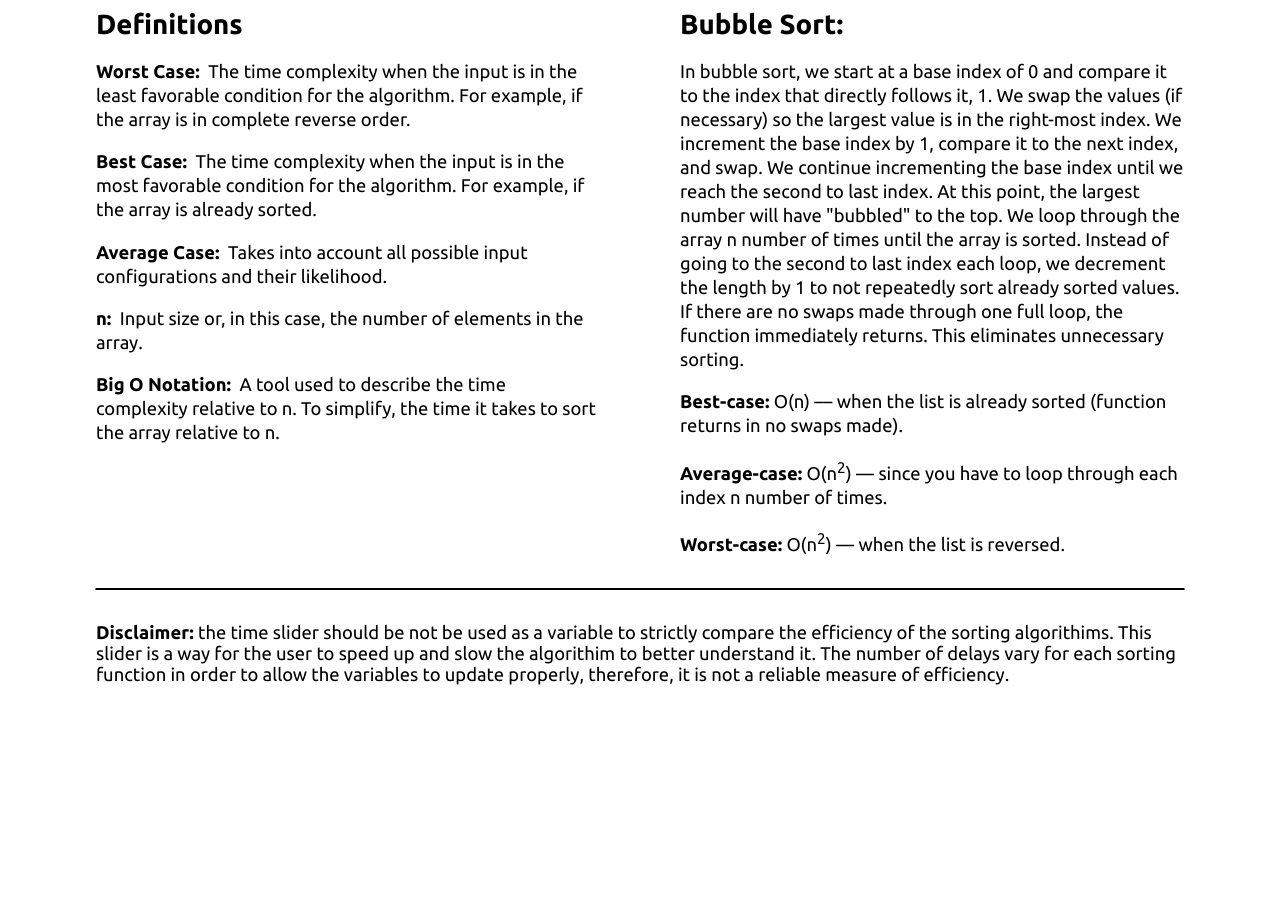
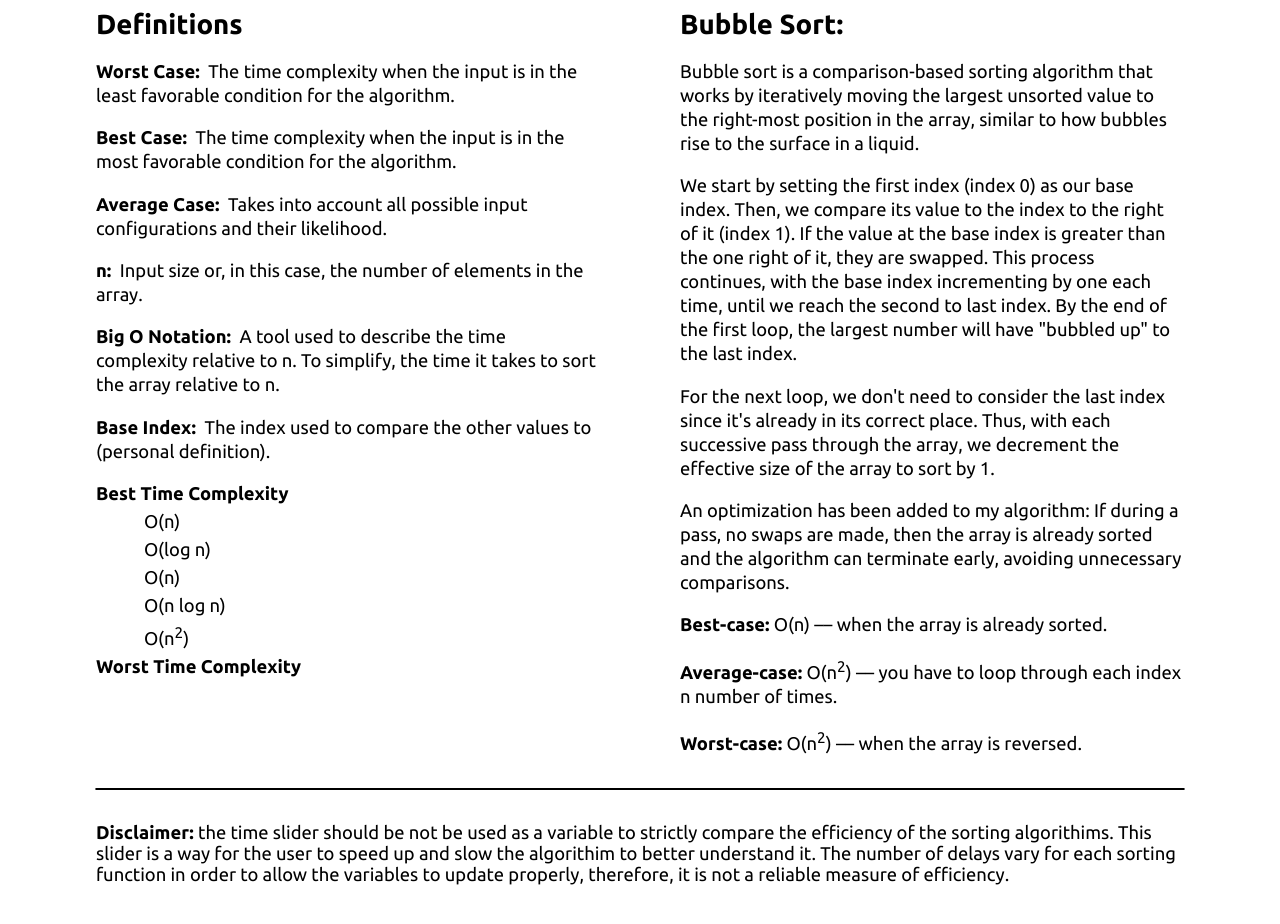
Before and after one commit to emrah-i/Sort, a React (Create React App) app in the folder sorting/: page / in a window 1280 px wide. Shown: the part 840-1764 px from the top of the page. Before the commit the page ends 1589 px from the top, so only its background shows below. Built offline with nearby package versions, Linux system fonts and the light colour scheme.

Commit message:
Updated descriptions to each value

```diff
--- a/sorting/src/components/bigo.jsx
+++ b/sorting/src/components/bigo.jsx
@@ -8,16 +8,26 @@ function BigO(props) {
         content = (
           <div>
             <h2>Bubble Sort:</h2>
-            <p>In bubble sort, we start at a base index of 0 and compare it to the index that directly follows it, 1. We swap the values (if necessary) so the largest value is in the right-most index.
-                We increment the base index by 1, compare it to the next index, and swap.
-                We continue incrementing the base index until we reach the second to last index.
-                At this point, the largest number will have "bubbled" to the top.
-                We loop through the array n number of times until the array is sorted.
-                Instead of going to the second to last index each loop, we decrement the length by 1 to not repeatedly sort already sorted values.
-                If there are no swaps made through one full loop, the function immediately returns. This eliminates unnecessary sorting.</p>
-            <p><b>Best-case:</b> O(n) –– when the list is already sorted (function returns in no swaps made).</p>
-            <p><b>Average-case:</b> O(n<sup>2</sup>) –– since you have to loop through each index n number of times.</p>
-            <p><b>Worst-case:</b> O(n<sup>2</sup>) –– when the list is reversed.</p>
+            <p>
+              Bubble sort is a comparison-based sorting algorithm that works by iteratively moving the largest unsorted value to the right-most position in the array, similar to how bubbles rise to the surface in a liquid.
+            </p>
+            <p>
+              We start by setting the first index (index 0) as our base index. Then, we compare its value to the index to the right of it (index 1).
+              If the value at the base index is greater than the one right of it, they are swapped.
+              This process continues, with the base index incrementing by one each time, until we reach the second to last index.
+              By the end of the first loop, the largest number will have "bubbled up" to the last index.
+            </p>
+            <p>
+              For the next loop, we don't need to consider the last index since it's already in its correct place.
+              Thus, with each successive pass through the array, we decrement the effective size of the array to sort by 1.
+            </p>
+            <p>
+              An optimization has been added to my algorithm: If during a pass, no swaps are made, then the array is already sorted and the algorithm can terminate early, avoiding unnecessary comparisons.
+            </p>
+
+            <p><b>Best-case:</b> O(n) –– when the array is already sorted.</p>
+            <p><b>Average-case:</b> O(n<sup>2</sup>) –– you have to loop through each index n number of times.</p>
+            <p><b>Worst-case:</b> O(n<sup>2</sup>) –– when the array is reversed.</p>
           </div>
         );
         break;
@@ -26,12 +36,24 @@ function BigO(props) {
         content = (
           <div>
             <h2>Selection Sort:</h2>
-            <p>In selection sort, we start at a base index of 0, loop through the whole array starting at the base index, find the lowest number, and swap it with the base index.
-                We increment the base index by 1 and repeat. We continue this until we've reached the second to last index. Essentially, all of the smallest numbers are "selected"
-                and placed at the bottom. The downfall of this algorithm is that you must loop through each index n number of times even if the list is sorted.
-                This is because even if the first 23 elements are sorted, without the base index getting to the second to last element, you cannot know if the list is sorted.
+            <p>
+              Selection sort is a comparison-based sorting algorithm that works by repeatedly selecting the smallest unsorted value and placing it in its correct position.
             </p>
-            <p><b>Best-case:</b> O(n<sup>2</sup>) –– even if the list is sorted, you have to increment through the whole array.</p>
+            <p>
+              Starting from the base index (index 0), we search for the smallest value in the array (including the base index).
+              Once found, we swap this value with the value at the base index.
+              Next, we increment the base index by 1 and again search for the smallest value in the remaining unsorted portion, then swap it with the base index.
+              Remember, each loop starts at the base index since only the portion from this index on is unsorted.
+              This process continues until we reach the second to last index of the array.
+              By the end of each loop, the smallest number from the unsorted portion is "selected" and placed in its correct position.
+            </p>
+            <p>
+              A limitation of selection sort is that it performs the same number of comparisons even if the list is fully sorted.
+              For example, if the first 23 out of 25 elements are sorted, the algorithm has no way to know until it reaches the second to last index.
+              This is because during each loop it is only selecting the smallest number. If the base index is the smallest number, it simply increments by 1 and continues.
+              Therefore, even if the all elements are sorted, the algorithm must still proceed until it has inspected all elements to guarantee the array's sorted state.
+            </p>
+            <p><b>Best-case:</b> O(n<sup>2</sup>) –– even if the array is sorted, you have to loop through the whole array n number of times.</p>
             <p><b>Average-case:</b> O(n<sup>2</sup>) –– since you have to loop through each index n number of times.</p>
             <p><b>Worst-case:</b> O(n<sup>2</sup>)</p>
           </div>
@@ -42,14 +64,28 @@ function BigO(props) {
         content = (
           <div>
             <h2>Insertion Sort:</h2>
-            <p>In insertion sort, we start at a base index of 1, compare it with the index directly to the left, and swap (if necessary) so the smaller number is in the left-most index.
-                Then, we increment the base index by 1, however, this time, we keep comparing and swapping with indexes to the left until we find a value that's less than the base value.
-                This means we've found it's place in the index. We can be sure of this because its below greater values and above lesser values. Essentially, we're inserting numbers
-                to the proper index by finding the index where the number to the left is less than and the number to the right is greater than our base value.
+            <p>
+            Insertion sort is a comparison-based sorting algorithm that builds the sorted portion of an array one element at a time.
             </p>
-            <p><b>Best-case:</b> O(n) –– when the list is already sorted.</p>
+            <p>
+              We start by setting the second element (index 1) as our base index. Then, we compare it to all preceding elements (all lower indexes).
+              In this case, we only have the element directly to its left (index 0).
+              If the base value is smaller, we swap the two.
+            </p>
+            <p>
+              With each interation, we increment the base index by 1 and compare it again to all preceding elements.
+              These comparisons occur one at a time. If the base index is smaller, a swap occurs.
+              The base value does not change until the value preceding it is smaller or it has reached the index 0.
+              Once one of these two events occur, the base index is incremented by one.
+              Remember, this incrementation occurs from the original index of the base, not the current index of the base value.
+            </p>
+            <p>
+             The beauty of insertion sort lies in its ability to quickly sort a partially sorted array.
+             As the base element finds its correct position, the elements to its left are always in a sorted state.
+            </p>
+            <p><b>Best-case:</b> O(n) –– when the array is already sorted.</p>
             <p><b>Average-case:</b> O(n<sup>2</sup>)</p>
-            <p><b>Worst-case:</b> O(n<sup>2</sup>) –– when the list is reversed.</p>
+            <p><b>Worst-case:</b> O(n<sup>2</sup>) –– when the array is reversed.</p>
           </div>
         );
         break;
@@ -58,26 +94,29 @@ function BigO(props) {
         content = (
           <div>
             <h2>Quick Sort:</h2>
-            <p>In quick sort, there is no concrete way to start. My algorithm uses the last index, however, this is not efficient
-                as the starting pivot index should be close to the median of the array. I will only explain how my algorithm works.
-                This will be a little more complicated than the other algorithms as it contains recursion.</p>
-            <p>For my quick sort, you start at the last index, called the pivot index. A comparison index starts at the index 0.
-                This comparison index increments by 1 until it finds a value greater than the pivot value.
-                Once this value is found, a loop starts at this index and increments by 1 until it finds
-                a value lesser than the pivot. We will call this loop index the swap index.
-                When this lesser value is found, the swap index and comparison index swap.
-                The comparison index increments by 1 and the swap index continues from the previous swap index where the swap took place.
-                Once the swap index reaches the pivot index, the comparison index is swapped with the pivot index.
-                This might not make sense, but remember, we were always comparing the swap index to the pivot index, never the comparison index.
-                Therefore, this array is sorted according the pivot.</p>
-            <p>Following this is where recursion is utilized. After the final swap, we have a new pivot index.
-                Now, we sort everything to the left and everything to the right of the pivot (seperately) using the same method described above.
-                The only thing that changes is the start and end points of the array.
-                We do this by changing the start and end parameters on the function call.
+            <p>
+              Quicksort is a divide-and-conquer sorting algorithm, and there are multiple ways to implement it.
+              My version chooses the last element as the pivot, though ideally, the pivot should be near the median for optimal performance.
+              This explanation covers my specific approach, which incorporates recursion.
             </p>
-            <p><b>Best-case:</b> O(n • logn) –– with a good pivot selection.</p>
-            <p><b>Average-case:</b> O(n • logn)</p>
-            <p><b>Worst-case:</b> O(n<sup>2</sup>) –– when the pivot is always the smallest or largest element.</p>
+            <p>
+              In my algorithm, the pivot is the last element.
+              We also have a 'comparison' index starting from the beginning of the array.
+              It moves forward until it encounters a value greater than the pivot.
+              Upon finding such a value, another 'swap' index starts from this position and increments until it finds a value less than the pivot.
+              Once found, the values at 'comparison' and 'swap' indices are exchanged.
+              The 'comparison' index moves one step, and the 'swap' index continues its journey from its last position.
+              This process ensures we're always comparing the 'swap' index's value against the pivot.
+              Once the 'swap' index meets the pivot, we swap the 'comparison' index value with the pivot, effectively placing the pivot in its sorted position.
+            </p>
+            <p>
+              After positioning the pivot, the array gets divided into two parts: left and right of the pivot.
+              Recursion comes into play here.
+              We apply the same sorting method separately to both sub-arrays by adjusting the start and end parameters in the recursive function call.
+            </p>
+            <p><b>Best-case:</b> O(n log n) –– with a good pivot selection.</p>
+            <p><b>Average-case:</b> O(n log n)</p>
+            <p><b>Worst-case:</b> O(n<sup>2</sup>) –– when the pivot is always the smallest or largest element. For my algorithm, this would be when the array is sorted.</p>
           </div>
         );
         break;
--- a/sorting/src/components/information.jsx
+++ b/sorting/src/components/information.jsx
@@ -3,16 +3,26 @@ import BigO from "./bigo";
 
 function Information(props) {
     const { sortType } = props;
-    const [ bigO, setBigO ] = useState(null)
 
     return (<div className="information">
                 <div>
                     <h2>Definitions</h2>
-                    <p><b>Worst Case:</b> &nbsp;The time complexity when the input is in the least favorable condition for the algorithm. For example, if the array is in complete reverse order.</p>
-                    <p><b>Best Case:</b> &nbsp;The time complexity when the input is in the most favorable condition for the algorithm. For example, if the array is already sorted.</p>
+                    <p><b>Worst Case:</b> &nbsp;The time complexity when the input is in the least favorable condition for the algorithm.</p>
+                    <p><b>Best Case:</b> &nbsp;The time complexity when the input is in the most favorable condition for the algorithm.</p>
                     <p><b>Average Case:</b>  &nbsp;Takes into account all possible input configurations and their likelihood.</p>
                     <p><b>n:</b> &nbsp;Input size or, in this case, the number of elements in the array.</p>
                     <p><b>Big O Notation:</b> &nbsp;A tool used to describe the time complexity relative to n. To simplify, the time it takes to sort the array relative to n.</p>
+                    <p><b>Base Index:</b> &nbsp;The index used to compare the other values to (personal definition).</p>
+                    <b>Best Time Complexity</b>
+                    <ul>
+                        <li>O(n)</li>
+                        <li>O(log n)</li>
+                        <li>O(n)</li>
+                        <li>O(n log n)</li>
+                        <li>O(n<sup>2</sup>)</li>
+
+                    </ul>
+                    <b>Worst Time Complexity</b>
                 </div>
                 <div>
                     <BigO sortType={sortType} />
--- a/sorting/src/styles.css
+++ b/sorting/src/styles.css
@@ -152,6 +152,13 @@ body {
 .information div > * {
   width: 100%;
 }
+.information div ul {
+  list-style: none;
+  margin: 0.25rem;
+}
+.information div ul li {
+  margin: 0.25rem;
+}
 
 hr {
   height: 0;
--- a/sorting/src/styles.scss
+++ b/sorting/src/styles.scss
@@ -170,6 +170,15 @@ body {
         > * {
             width: 100%;
         }
+
+        ul {
+            list-style: none;
+            margin: .25rem;
+
+            li {
+                margin: .25rem;
+            }
+        }
     }
 }
 
```
Also changed, not shown: 1 other file (tests, documents, lock files or other folders).
